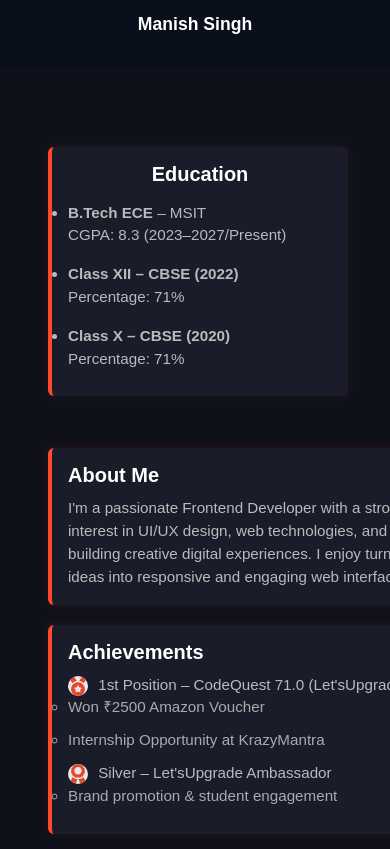
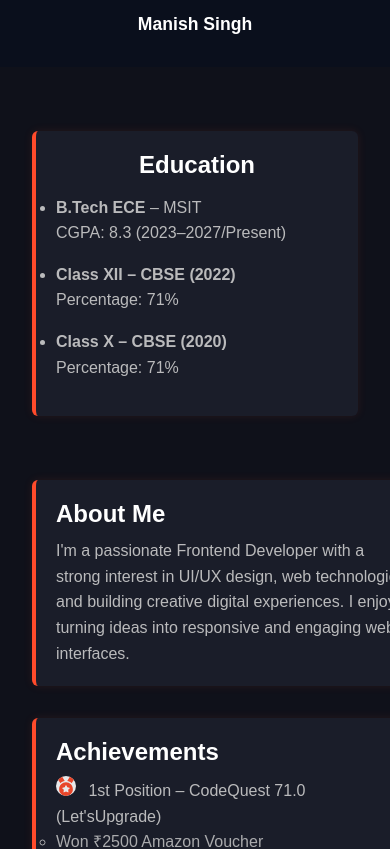
Before and after one commit to officialmanish03/MyPortfolio, a React (Create React App) app: page / in a window 390 px wide. Shown: the part 828-1677 px from the top of the page. Built offline with nearby package versions, Linux system fonts and the light colour scheme.

Commit message:
Update about.css

```diff
--- a/src/components/about.css
+++ b/src/components/about.css
@@ -174,43 +174,4 @@
   .profile-pic {
     display: none;
   }
-    .about-container {
-    flex-direction: column;
-    padding: 16px;
-  }
-
-  .left-column, .right-column {
-    width: 100%;
-    padding: 0;
-  }
-
-
-  .section-box {
-    margin-bottom: 20px;
-    padding: 16px;
-  }
-
-  .section-box h2 {
-    font-size: 1.25rem;
-    margin-bottom: 10px;
-  }
-
-  .section-box p,
-  .section-box li {
-    font-size: 0.95rem;
-    line-height: 1.5;
-  }
-
-  .achievement-list li,
-  .certification-list li,
-  .edu-list li {
-    margin-bottom: 10px;
-  }
-
-  .icon {
-    margin-right: 6px;
-    vertical-align: middle;
-    font-size: 1rem;
-  }
-
 }
```
